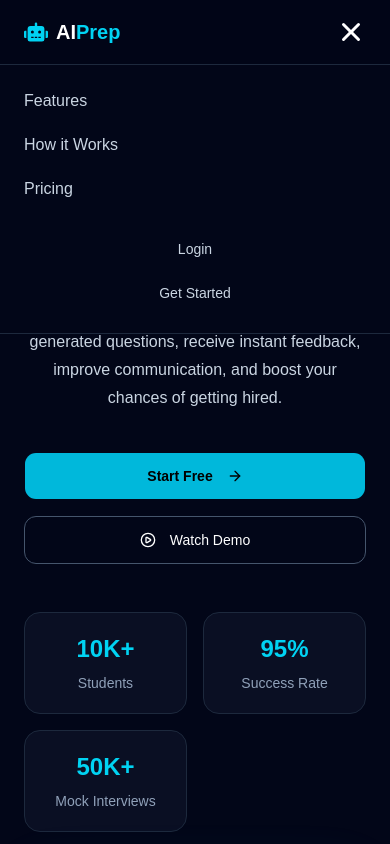
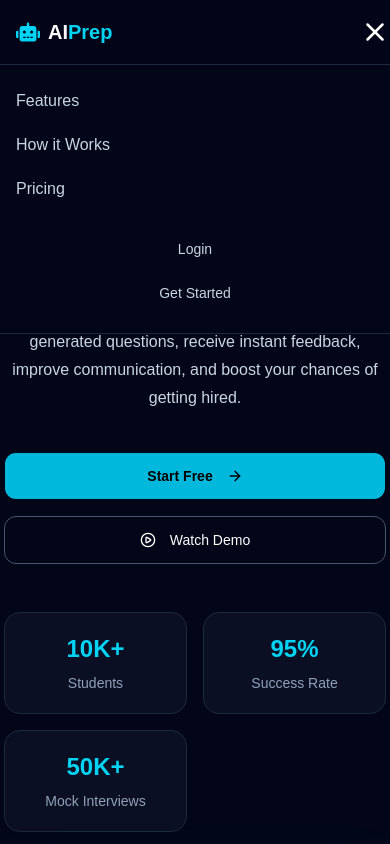
Before and after one commit to souvik577/AI-Interview-Prep, a React (Vite) app in the folder client-backup/: page / in a window 390 px wide. Both pictures are taken after a click on the button "Toggle menu". Shown: the top 844 px of the page. Built offline with nearby package versions, Linux system fonts and the light colour scheme; no server answers.

Commit message:
Update navbar layout

```diff
--- a/client-backup/package.json
+++ b/client-backup/package.json
@@ -17,7 +17,7 @@
     "clsx": "^2.1.1",
     "firebase": "^12.15.0",
     "framer-motion": "^12.42.0",
-    "lucide-react": "^1.23.0",
+    "lucide-react": "^1.25.0",
     "radix-ui": "^1.6.0",
     "react": "^19.2.7",
     "react-dom": "^19.2.7",
--- a/client-backup/src/components/layout/Container.jsx
+++ b/client-backup/src/components/layout/Container.jsx
@@ -1,6 +1,6 @@
 const Container = ({ children, className = "" }) => {
   return (
-    <div className={`mx-auto w-full max-w-7xl px-6 lg:px-8 ${className}`}>
+    <div className={`w-full px-1 sm:px-6 lg:px-8 ${className}`}>
       {children}
     </div>
   );
--- a/client-backup/src/components/layout/Navbar.jsx
+++ b/client-backup/src/components/layout/Navbar.jsx
@@ -2,18 +2,17 @@ import { useState } from "react";
 import { Link } from "react-router-dom";
 import { Button } from "@/components/ui/button";
 import { FaRobot } from "react-icons/fa";
-import { HiMenu, HiX } from "react-icons/hi";
-import Container from "./Container";
+import { Menu, X } from "lucide-react";
 
 const Navbar = () => {
   const [isOpen, setIsOpen] = useState(false);
 
   return (
-    <header className="fixed top-0 left-0 w-full z-50 border-b border-slate-800 bg-slate-950/80 backdrop-blur-md">
-      <Container className="flex h-16 items-center justify-between">
+    <header className="fixed top-0 left-0 right-0 z-50 border-b border-slate-800 bg-slate-950/80 backdrop-blur-md">
+      <div className="flex h-16 items-center justify-between pl-4 pr-0">
         {/* Logo */}
         <Link to="/" className="flex items-center gap-2">
-          <FaRobot className="text-cyan-400 text-2xl" />
+          <FaRobot className="text-2xl text-cyan-400" />
           <span className="text-xl font-bold text-white">
             AI<span className="text-cyan-400">Prep</span>
           </span>
@@ -47,17 +46,18 @@ const Navbar = () => {
 
         {/* Mobile Menu Button */}
         <button
-          className="md:hidden text-white text-3xl"
           onClick={() => setIsOpen(!isOpen)}
+          className="md:hidden ml-auto p-0 text-white"
+          aria-label="Toggle menu"
         >
-          {isOpen ? <HiX /> : <HiMenu />}
+          {isOpen ? <X size={30} /> : <Menu size={30} />}
         </button>
-      </Container>
+      </div>
 
       {/* Mobile Menu */}
       {isOpen && (
         <div className="md:hidden border-t border-slate-800 bg-slate-950">
-          <Container className="py-6">
+          <div className="px-4 py-6">
             <nav className="flex flex-col gap-5 text-slate-300">
               <a
                 href="#features"
@@ -97,7 +97,7 @@ const Navbar = () => {
                 </Link>
               </div>
             </nav>
-          </Container>
+          </div>
         </div>
       )}
     </header>
```
Also changed, not shown: 1 other file (tests, documents, lock files or other folders).
